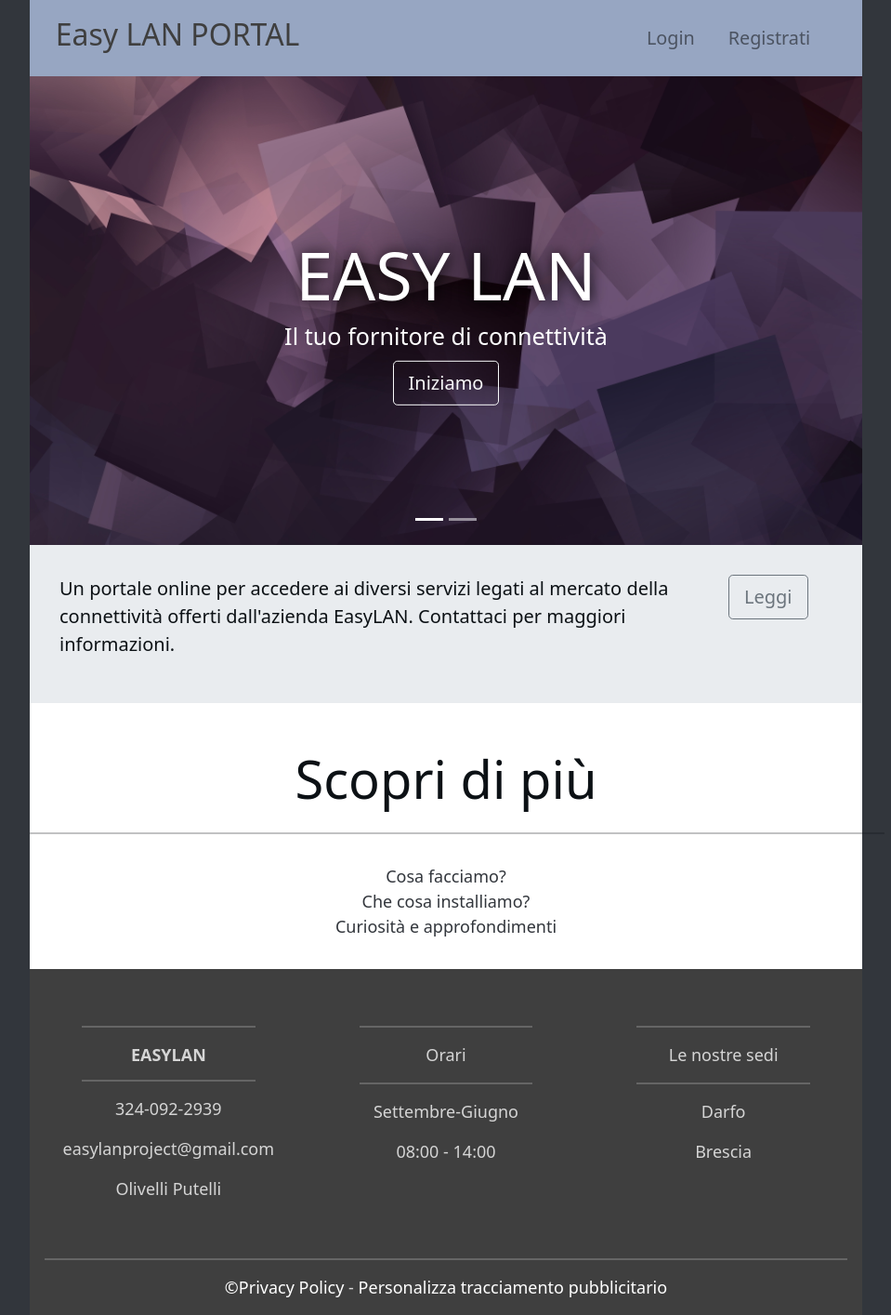
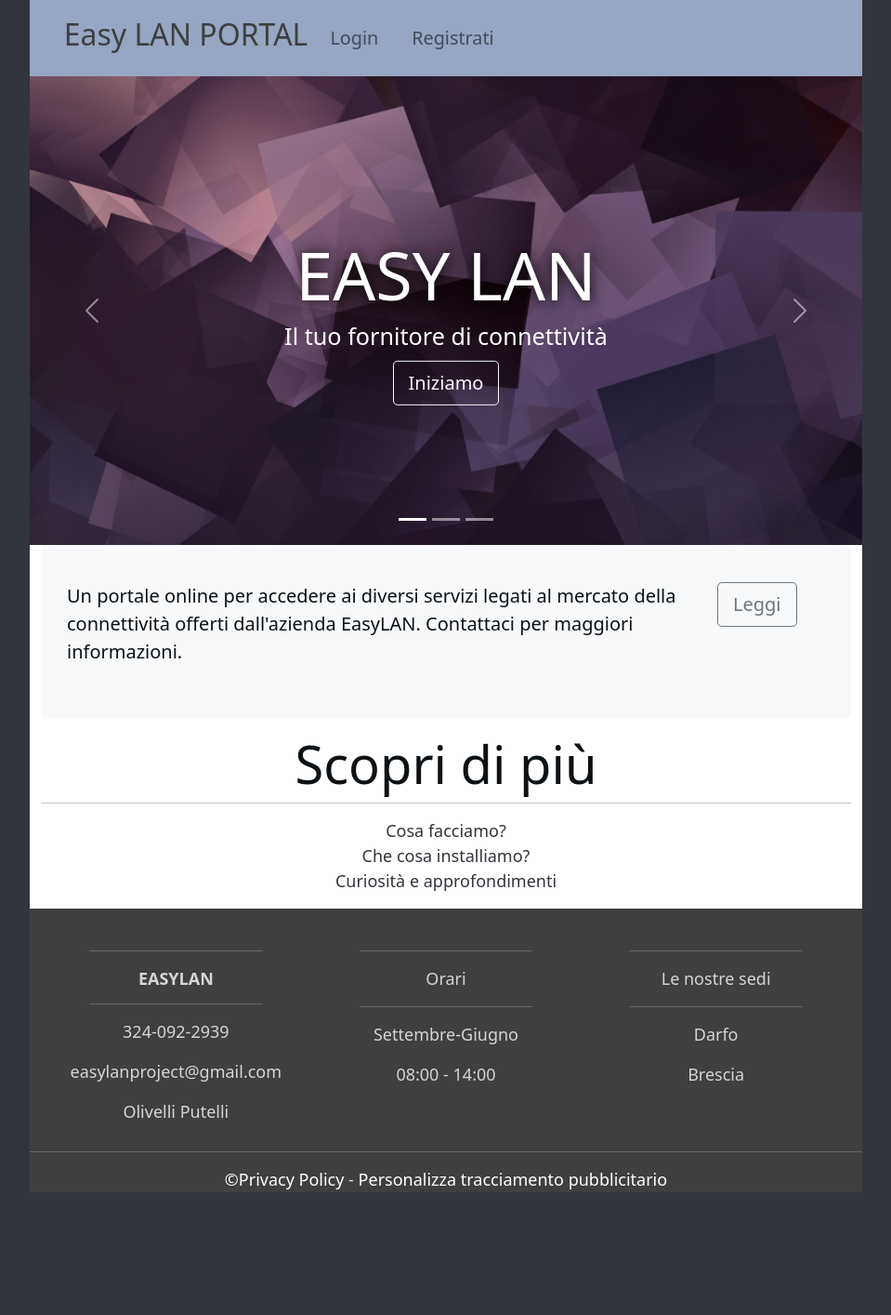
Before and after one commit to kirbloz/baisiniProject, a PHP site: page /baisiniProject/ in a window 1280 px wide. Shown: the whole page at 93% size, without its empty margins (160-1119 px from the left). After the commit the page ends 1282 px from the top, so only its background shows below. Run offline with PHP 8.4, Linux system fonts and the light colour scheme; data that the repository does not hold is empty; some libraries are stand-ins or nearby versions.

Commit message:
polished bootstrap 5 but removal of bs4 caused some navbar problems

```diff
--- a/css/style.css
+++ b/css/style.css
@@ -169,6 +169,7 @@ ul {
 
 .navbar {
 	padding: .8rem;
+
 }
 
 .navbar-nav li {
@@ -218,9 +219,11 @@ ul {
 /* jumbotron */
 
 .jumbotron {
-	padding: 1rem;
-	border-radius: 0;
-}
+	padding: 2.5rem 1rem;
+	margin-bottom: 1rem;
+	background-color: var(--bs-light);
+	border-radius: .3rem;
+  }
 
 /* footer */
 
@@ -381,54 +384,3 @@ hr.light-100 {
 .ticket div {
 	padding: 4px;
 }
-
-/* include styling from bootstrap 4 theme */
-
-/*---Firefox Bug Fix --*/
-
-.carousel-item {
-	transition: -webkit-transform 0.5s ease;
-	transition: transform 0.5s ease;
-	transition: transform 0.5s ease, -webkit-transform 0.5s ease;
-	-webkit-backface-visibility: visible;
-	backface-visibility: visible;
-}
-
-/*--- Fixed Background Image --*/
-
-figure {
-	position: relative;
-	width: 100%;
-	height: 60%;
-	margin: 0!important;
-}
-
-.fixed-wrap {
-	clip: rect(0, auto, auto, 0);
-	position: absolute;
-	top: 0;
-	left: 0;
-	width: 100%;
-	height: 100%;
-}
-
-#fixed {
-	background-image: url('img/mac.png');
-	position: fixed;
-	display: block;
-	top: 0;
-	left: 0;
-	width: 100%;
-	height: 100%;
-	background-size: cover;
-	background-position: center center;
-	-webkit-transform: translateZ(0);
-	transform: translateZ(0);
-	will-change: transform;
-}
-
-/*--- Bootstrap Padding Fix --*/
-
-[class*="col-"] {
-	padding: 1rem;
-}
--- a/index.php
+++ b/index.php
@@ -1,27 +1,13 @@
 <?php
 include('php/header.php')
 ?>
-<!--<img class="index-bg" src="images/bg.jpg" alt="image">-->
-<!--<div class="wrapper centered">
-	<br><br>
 
-		<div class="row">
-			<div class="col-md-6">
-				<div class="p-3 border bg-light">Benvenuto sul portale Web di EASY LAN</div>
-			</div>
-			<div class="col-md-6">
-				<div class="p-3 border bg-light">Buona permanenza</div>
-			</div>
-		</div>
-</div>-->
-
-
-<!-- slider -->
-<div id="slides" class="carousel slide" data-bs-ride="carousel">
-	<ul class="carousel-indicators">
-		<li  data-target="#slides" data-bs-slide-to="0" class="active" aria-current="true" aria-label="One"></li>
-		<li  data-target="#slides" data-bs-slide-to="1" aria-label="Two"></li>
-	</ul>
+<div id="carousel" class="carousel slide" data-bs-ride="carousel">
+	<div class="carousel-indicators">
+		<button type="button" data-bs-target="#carousel" data-bs-slide-to="0" class="active" aria-current="true" aria-label="Slide 1"></button>
+		<button type="button" data-bs-target="#carousel" data-bs-slide-to="1" aria-label="Slide 2"></button>
+		<button type="button" data-bs-target="#carousel" data-bs-slide-to="2" aria-label="Slide 3"></button>
+	</div>
 	<div class="carousel-inner">
 		<div class="carousel-item active">
 			<img class="d-block w-100" src="images/bg.jpg">
@@ -32,18 +18,28 @@ include('php/header.php')
 			</div>
 		</div>
 		<div class="carousel-item">
-			<img class="d-block w-100" src="images/table.jpg">
+			<img src="images/second.jpg" class="d-block w-100" alt="...">
+			<div class="carousel-caption d-none d-md-block">
+			</div>
 		</div>
-		<!--<button class="carousel-control-prev" type="button" data-bs-target="#slides" data-bs-slide="prev">
-			<span class="carousel-control-prev-icon" aria-hidden="true"></span>
-			<span class="visually-hidden">Previous</span>
-		</button>
-		<button class="carousel-control-next" type="button" data-bs-target="#slides" data-bs-slide="next">
-			<span class="carousel-control-next-icon" aria-hidden="true"></span>
-			<span class="visually-hidden">Next</span>
-		</button>-->
+		<div class="carousel-item">
+			<img src="images/third.jpg" class="d-block w-100" alt="...">
+			<div class="carousel-caption d-none d-md-block">
+			</div>
+		</div>
 	</div>
+	<button class="carousel-control-prev" type="button" data-bs-target="#carousel" data-bs-slide="prev">
+		<span class="carousel-control-prev-icon" aria-hidden="true"></span>
+		<span class="visually-hidden">Previous</span>
+	</button>
+	<button class="carousel-control-next" type="button" data-bs-target="#carousel" data-bs-slide="next">
+		<span class="carousel-control-next-icon" aria-hidden="true"></span>
+		<span class="visually-hidden">Next</span>
+	</button>
 </div>
+
+
+
 
 <!-- jumbotron -->
 <div class="container-fluid">
@@ -102,7 +98,7 @@ include('php/header.php')
 			</div>
 		</div>
 	</div>
-	<div id="privacy-link" class="col-12 text-center" >
+	<div id="privacy-link" class="col-12 text-center">
 		<hr class="light-100">
 		<a style="color:#fff;" href="https://www.iubenda.com/privacy-policy/27774228" rel="noreferrer nofollow" target="_blank"> &copy;Privacy Policy</a> - <a style="color:#fff;" href="#" role="button" class="iubenda-advertising-preferences-link">Personalizza tracciamento pubblicitario</a>
 	</div>
--- a/php/header.php
+++ b/php/header.php
@@ -13,17 +13,20 @@
 	<meta charset="UTF-8">
 	<meta name="viewport" content="width=device-width, initial-scale=1.0">
 	<title>EasyLAN</title>
+	<link rel="canonical" href="https://getbootstrap.com/docs/5.0/examples/carousel/">
 	<!-- bootstrap -->
+	<link href="/docs/5.0/dist/css/bootstrap.min.css" rel="stylesheet" integrity="sha384-+0n0xVW2eSR5OomGNYDnhzAbDsOXxcvSN1TPprVMTNDbiYZCxYbOOl7+AMvyTG2x" crossorigin="anonymous">
 	<link href="https://cdn.jsdelivr.net/npm/bootstrap@5.0.1/dist/css/bootstrap.min.css" rel="stylesheet" integrity="sha384-+0n0xVW2eSR5OomGNYDnhzAbDsOXxcvSN1TPprVMTNDbiYZCxYbOOl7+AMvyTG2x" crossorigin="anonymous">
-	<link rel="stylesheet" href="https://maxcdn.bootstrapcdn.com/bootstrap/4.0.0/css/bootstrap.min.css">
+	<script src="https://cdn.jsdelivr.net/npm/bootstrap@5.0.0-beta3/dist/js/bootstrap.bundle.min.js" integrity="sha384-JEW9xMcG8R+pH31jmWH6WWP0WintQrMb4s7ZOdauHnUtxwoG2vI5DkLtS3qm9Ekf" crossorigin="anonymous"></script>
 	<link rel="stylesheet" type="text/css" href="css/style.css">
 	<link rel="shortcut icon" href="/images/fav.ico" />
 </head>
 
 <body>
 	<div class="color-white bg-div">
+
 		<nav class="navbar navbar-expand-md navbar-light sticky-top" style="background-color:#97a6c2;">
-			<div class="container-fluid">
+			<div class="container-fluid flex" style="justify-content: space-between;">
 				<a class="navbar-brand" style="color:#3f3f3f" href="index.php">
 					<h2>Easy LAN PORTAL</h2>
 				</a>
@@ -35,15 +38,15 @@
 					<?php
 					if(checkActive()){
 						if($_SERVER['REQUEST_URI'] != '/baisiniProject/areaUtente.php')
-							echo '<li><a class="nav-link" href="areaUtente.php">Area Utente</a></li>';
-							echo '<li><a class="nav-link" href="php/logout.inc.php">Logout</a></li>';
+							echo '<li class="nav-item"><a class="nav-link" href="areaUtente.php">Area Utente</a></li>';
+							echo '<li class="nav-item"><a class="nav-link" href="php/logout.inc.php">Logout</a></li>';
 					}else if(checkActiveSuper()){
 						if($_SERVER['REQUEST_URI'] != '/baisiniProject/areaSuperutente.php')
-							echo '<li><a class="nav-link" href="areaSuperutente.php">Area Utente</a></li>';
-							echo '<li><a class="nav-link" href="php/logout.inc.php">Logout</a></li>';
+							echo '<li class="nav-item"><a class="nav-link" href="areaSuperutente.php">Area Utente</a></li>';
+							echo '<li class="nav-item"><a class="nav-link" href="php/logout.inc.php">Logout</a></li>';
 					}else{
-						echo '<li><a class="nav-link" id="login-button" href="login.php">Login</a></li>';
-						echo '<li><a class="nav-link" href="signup.php">Registrati</a></li>';
+						echo '<li class="nav-item"><a class="nav-link" id="login-button" href="login.php">Login</a></li>';
+						echo '<li class="nav-item"><a class="nav-link" href="signup.php">Registrati</a></li>';
 					}
 					?>
 					</ul>
```
Also changed, not shown: images/logo.jpg (deleted), images/second.jpg (added), images/table.jpg (deleted), images/third.jpg (added), 1 other file.
